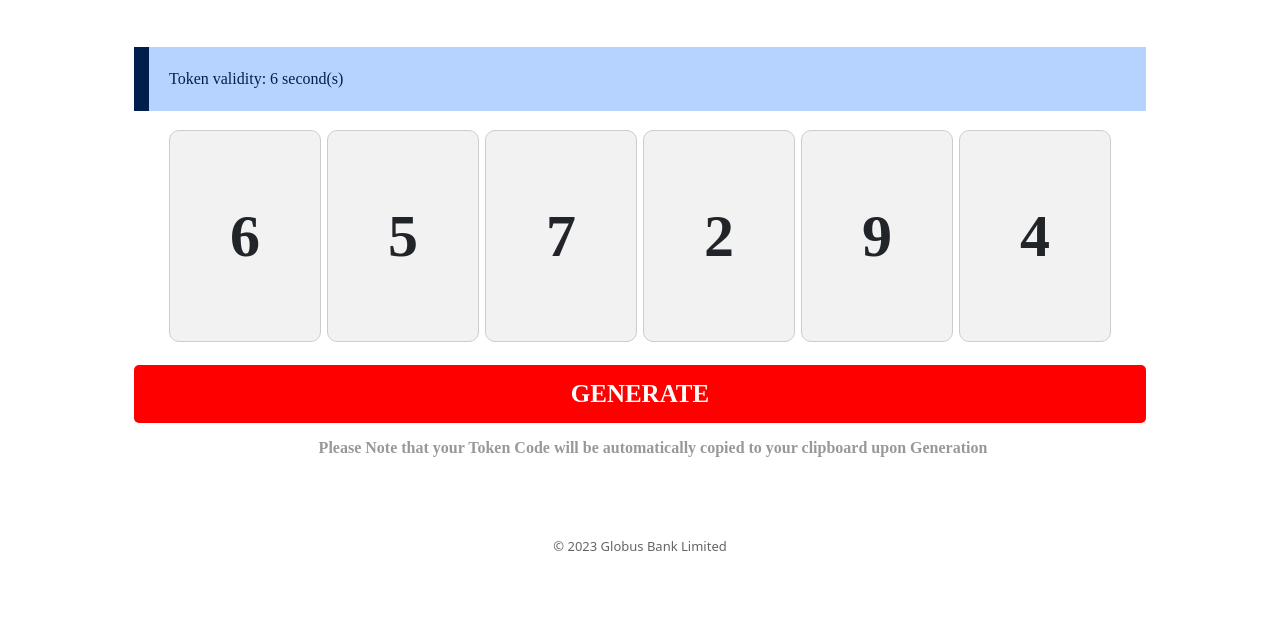
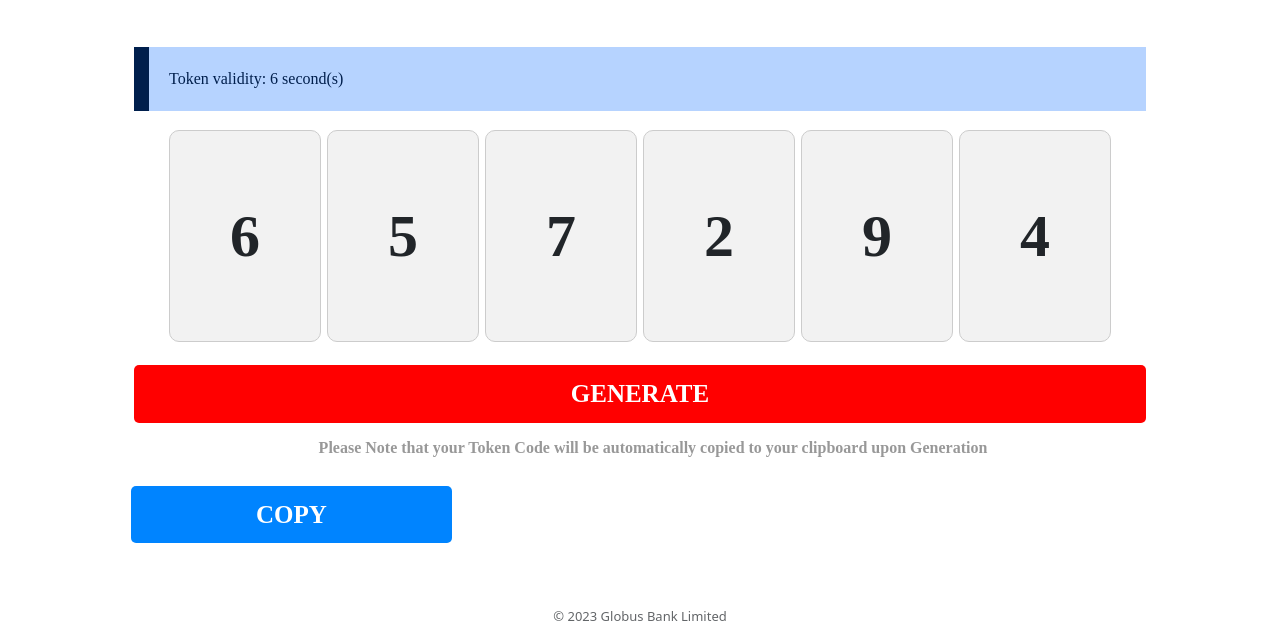
Before and after one commit to DaniElBenson001/hardware-token-simulator, a plain HTML site: page index.html in a window 1280 px wide. Shown: the part 217-844 px from the top of the page. Before the commit the page ends 800 px from the top, so only its background shows below. Drawn offline with nearby package versions, Linux system fonts and the light colour scheme; a web font is replaced by a local one.

Commit message:
Update index.html

```diff
--- a/index.html
+++ b/index.html
@@ -31,9 +31,9 @@
             <p style="text-align: center !important; color: black; font-weight: bolder; opacity: 40%; margin: 13px;">
               Please Note that your Token Code will be automatically copied to your clipboard upon Generation
             </p>
-            <!-- <div class="col-4">
+            <div class="col-4">
               <a href="#" id="copyInput" class="blue-button" onclick="copyFunction()">COPY</a>
-            </div> -->
+            </div>
           </div>
         </div>
       </div>
```
